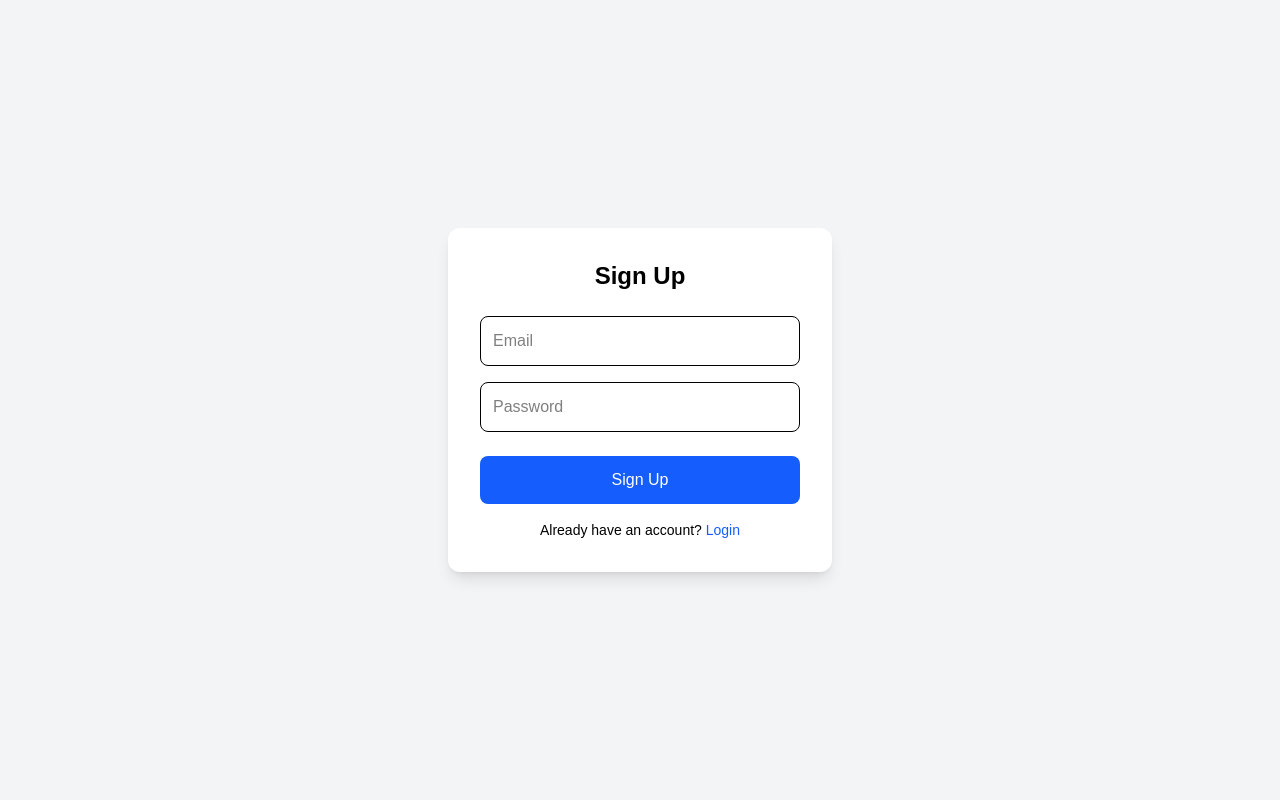
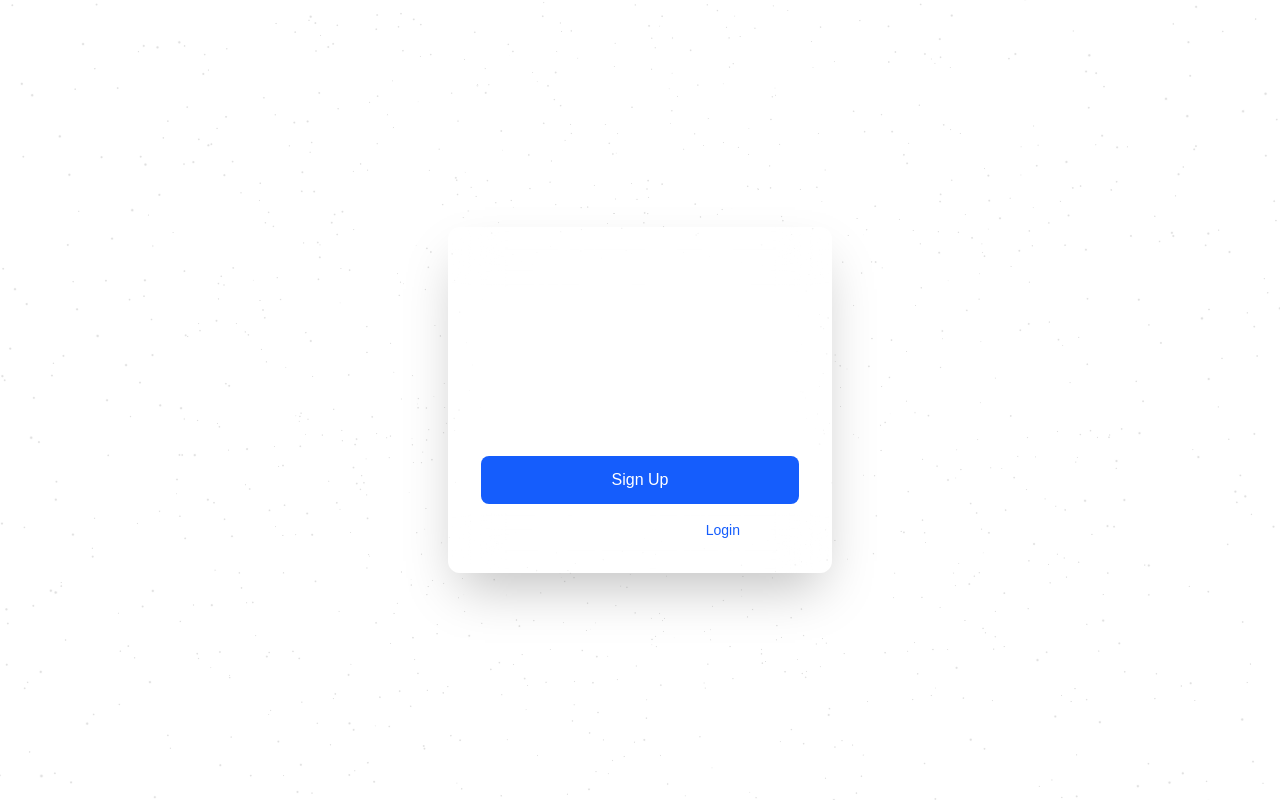
Before and after one commit to IMTISAL911/My-AI-project, a Next.js app: page /auth/signUp in a window 1280 px wide. Built offline with nearby package versions, Linux system fonts and the light colour scheme; no server answers.

Commit message:
login and signup ui fixies

```diff
--- a/app/auth/login/page.jsx
+++ b/app/auth/login/page.jsx
@@ -6,6 +6,7 @@ import Link from "next/link";
 import { useState, useEffect } from "react";
 import { useDispatch, useSelector } from "react-redux";
 import { loginUser } from "../../redux/authSlice";
+import StarsBackground from "../../components/StarsBackground";
 
 export default function LoginPage() {
   const router = useRouter();
@@ -25,11 +26,13 @@ export default function LoginPage() {
   }, [user]);
 
   return (
-    <div className="flex items-center justify-center h-screen bg-gray-100">
+    <>
+    <StarsBackground />
+    <div className="flex items-center justify-center h-screen ">
       <form
         onSubmit={handleLogin}
         autoComplete="off"
-        className="bg-white text-black p-8 rounded-xl w-96 shadow-lg"
+        className="bg-white/10 backdrop-blur-xl text-white p-8 rounded-xl w-96 bg-white text-black p-8 rounded-xl w-96 shadow-lg"
       >
         <h2 className="text-2xl font-bold mb-6 text-center">Login</h2>
 
@@ -67,5 +70,6 @@ export default function LoginPage() {
         </p>
       </form>
     </div>
+    </>
   );
 }
--- a/app/auth/signUp/page.jsx
+++ b/app/auth/signUp/page.jsx
@@ -6,6 +6,7 @@ import Link from "next/link";
 import { useState, useEffect } from "react";
 import { useDispatch, useSelector } from "react-redux";
 import { signupUser } from "../../redux/authSlice";
+import StarsBackground from "../../components/StarsBackground";
 
 export default function SignupPage() {
   const router = useRouter();
@@ -25,11 +26,13 @@ export default function SignupPage() {
   }, [user]);
 
   return (
-    <div className="flex items-center justify-center h-screen bg-gray-100">
+    <>
+    <StarsBackground />
+    <div className="flex items-center justify-center h-screen ">
       <form
         onSubmit={handleSignup}
         autoComplete="off"
-        className="bg-white text-black p-8 rounded-xl w-96 shadow-lg"
+        className="bg-white/10 backdrop-blur-xl text-white p-8 rounded-xl w-96 shadow-2xl border border-white/20"
       >
         <h2 className="text-2xl font-bold mb-6 text-center">Sign Up</h2>
 
@@ -67,5 +70,6 @@ export default function SignupPage() {
         </p>
       </form>
     </div>
+    </>
   );
 }
```
Also changed, not shown: 1 other file (tests, documents, lock files or other folders).
